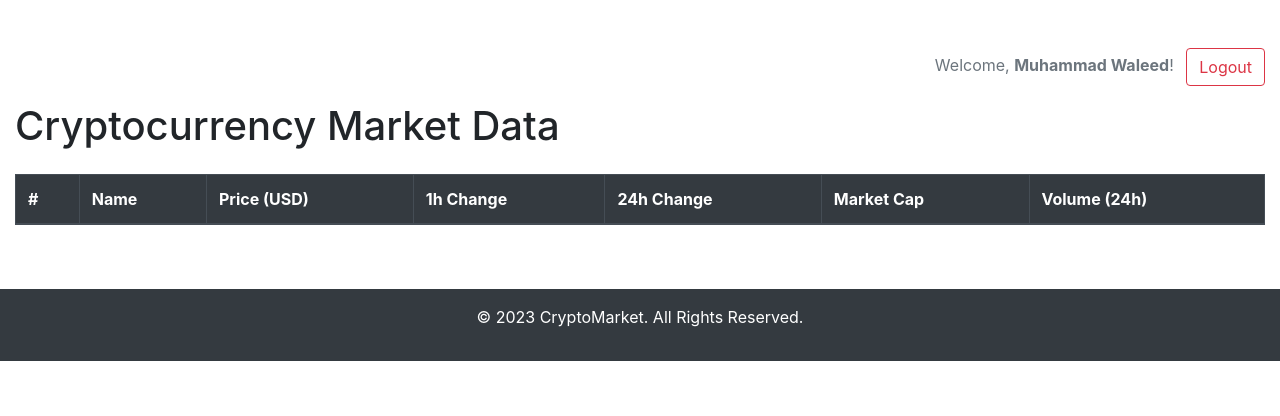
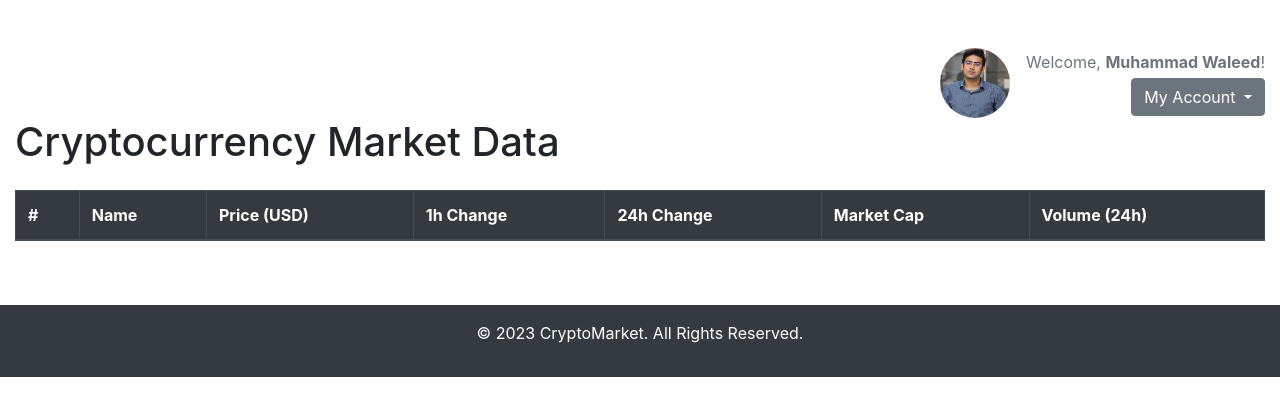
Before and after one commit to waleed-sajid/COMP-8347-Forex-Pioneer, a Django app: page /forexPioneer/ in a window 1280 px wide. Shown: the part 56-472 px from the top of the page. Run offline with Django 4.2, Linux system fonts and the light colour scheme; a user stored in the database is signed in; data that the repository does not hold is empty; some libraries are stand-ins or nearby versions.

```diff
--- a/forex/models.py
+++ b/forex/models.py
@@ -27,10 +27,11 @@ class PasswordResetRequest(models.Model):
 
 
 class Order(models.Model):
-    email = models.EmailField(max_length=254)
+    # user = models.ForeignKey(User, on_delete=models.CASCADE)
     paid = models.BooleanField(default=False)
     amount = models.DecimalField(max_digits=10, decimal_places=2)
     description = models.CharField(default=None, max_length=800)
+    email = models.EmailField(max_length=254)
 
     def __str__(self):
-        return self.email
+        return f"{self.user.username}'s Order"
--- a/forex/urls.py
+++ b/forex/urls.py
@@ -17,4 +17,5 @@ urlpatterns = [
     path('webhooks/stripe/', views.webhook,name='webhook'),
     path('reset_password/<str:token>/', views.password_reset_view, name='reset_password'),
     path('reset_password_submit/', views.reset_password_submit, name='reset_password_submit'),
+    path('orders/', views.orders, name='orders'),
 ]
--- a/forex/views.py
+++ b/forex/views.py
@@ -17,6 +17,7 @@ from .models import PasswordResetRequest
 import json
 from django.contrib.auth.tokens import default_token_generator
 from django.urls import reverse
+from django.contrib.auth.decorators import login_required
 
 
 def HomePage(request):
@@ -336,3 +337,11 @@ def webhook(request):
         Order.objects.filter(id=ID).update(email=customer_email, amount=price, paid=True, description=sessionID)
 
     return HttpResponse(status=200)
+
+
+@login_required
+def orders(request):
+    # Retrieve orders for the logged-in user
+    user_orders = Order.objects.filter(user=request.user)
+
+    return render(request, 'forexPioneer/orders.html', {'user_orders': user_orders})
--- a/templates/forexPioneer/index.html
+++ b/templates/forexPioneer/index.html
@@ -1,5 +1,5 @@
 {% extends 'forexPioneer/base.html' %}
-
+{% load static %}
 {% block title %}Coin Market Data{% endblock %}
 
 {% block content %}
@@ -30,7 +30,27 @@
         <div class="row justify-content-end">
     <div class="col-md-4">
     {% if user.is_authenticated %}
-            <p class="text-muted text-right">Welcome, <span class="font-weight-bold">{{ user.first_name }}</span>! <a href="{% url 'forexPioneer:logout' %}" class="btn btn-outline-danger ml-2">Logout</a></p>
+        <div class="d-flex align-items-center justify-content-end">
+            <div class="mr-3">
+                <!-- Circular Profile Picture -->
+                <img src="{% static 'media/waleed.jpeg' %}" alt="Profile Picture" class="img-fluid rounded-circle" style="width: 70px; height: 70px;">
+            </div>
+            <div class="text-right">
+                <!-- User Name -->
+                <p class="text-muted mb-1">Welcome, <span class="font-weight-bold">{{ user.first_name }}</span>!</p>
+                <!-- Custom Presentable Name with Orders and Logout -->
+                <div class="btn-group">
+                    <button type="button" class="btn btn-secondary dropdown-toggle" data-toggle="dropdown" aria-haspopup="true" aria-expanded="false">
+                        My Account
+                    </button>
+                    <div class="dropdown-menu">
+                        <a class="dropdown-item" href="{% url 'forexPioneer:orders' %}">Orders</a>
+                        <div class="dropdown-divider"></div>
+                        <a href="{% url 'forexPioneer:logout' %}" class="dropdown-item text-danger">Logout</a>
+                    </div>
+                </div>
+            </div>
+        </div>
     {% else %}
         <div class="text-right">
             <a href="{% url 'forexPioneer:login' %}" class="btn btn-primary">Login</a>
@@ -38,6 +58,17 @@
         </div>
     {% endif %}
 </div>
+
+
+
+
+
+
+
+
+
+
+
 </div>
 
         <h1 class="mb-4">Cryptocurrency Market Data</h1>
```
Also changed, not shown: templates/forexPioneer/orders.html (added, +21 -0 lines), db.sqlite3, forex/migrations/0011_remove_order_email_order_user.py (added), forex/migrations/0012_order_email.py (added), forex/migrations/0013_remove_order_user.py (added), forex/static/media/waleed.jpeg (added). Lines whose indentation alone changed are shown as unchanged.
